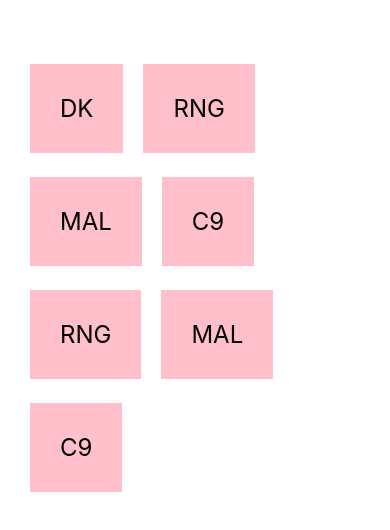
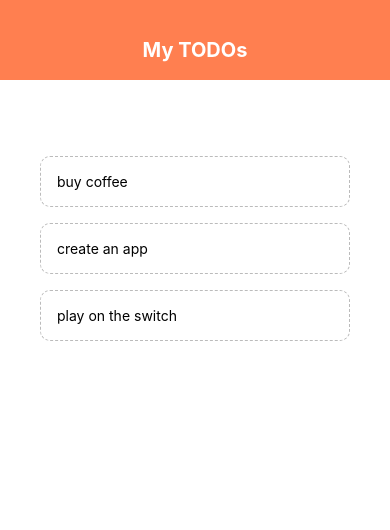
Before and after one commit to Cyjin-jani/myReactNativebasic, a React Native app: screen / in a window 390 px wide. Shown: the top 530 px of the page. Built offline with nearby package versions, Linux system fonts and the light colour scheme.

Commit message:
simple todo app

```diff
--- a/App.js
+++ b/App.js
@@ -10,74 +10,36 @@
   FlatList,
   TouchableOpacity,
 } from 'react-native';
+import Header from './components/header';
+import TodoItem from './components/todoItem';
 
 export default function App() {
-  const [name, setName] = useState('kaka');
-  const [person, setPerson] = useState({ name: 'mario', age: 40 });
-  const [people, setPeople] = useState([
-    { name: 'DK', key: '1' },
-    { name: 'RNG', key: '2' },
-    { name: 'MAL', key: '3' },
-    { name: 'C9', key: '4' },
-    { name: 'RNG', key: '5' },
-    { name: 'MAL', key: '6' },
-    { name: 'C9', key: '7' },
+  const [todos, setTodos] = useState([
+    { text: 'buy coffee', key: '1' },
+    { text: 'create an app', key: '2' },
+    { text: 'play on the switch', key: '3' },
   ]);
 
-  const clickHandler = () => {
-    setName('ricardo');
-    setPerson({ name: 'maka', age: 50 });
-  };
-
-  const pressHandler = (id) => {
-    console.log(id);
-    setPeople((prevPeople) => {
-      return prevPeople.filter((p) => p.key != id);
+  const pressHandler = (key) => {
+    setTodos((prevTodos) => {
+      return prevTodos.filter((todo) => todo.key !== key);
     });
   };
 
   return (
     <View style={styles.container}>
       <StatusBar style="auto" />
-
-      {/* <View style={styles.header}>
-        <Text style={styles.boldText}> Hello world! {name} </Text>
-        <Text>
-          His name is {person.name} and his age is {person.age}{' '}
-        </Text>
-        <Text>Enter Name:</Text>
-        <TextInput
-          style={styles.input}
-          placeholder="e.g. johe"
-          onChangeText={(value) => setName(value)}
-          keyboardType="numeric"
-          multiline
-        />
-      </View>
-      <View style={styles.buttonContainer}>
-        <Button title="update Name" onPress={clickHandler} />
-      </View> */}
-      <View style={styles.containerBox}>
-        {/* FlatList 를 이용한 리스트 보여주기 */}
-        {/* flatlist는 처음부터 전체 데이터 가져와서 렌더링 하는게 아니라, 화면에 보여지는 만큼만 가져와서 렌더링 한 뒤, 이후 스크롤을 하면 새로 데이터 그려줌 */}
-        {/* 단, data에 들어가는 객체 배열에는 key라는 property가 필요하다 (자동 키 맵핑) 혹은 구별자가 있다면, keyExtractor를 이용하여 key로 만들어 줄 수가 있다. */}
-        {/* <FlatList
-          keyExtractor={(item) => item.id}
-          data={people}
-          renderItem={({ item }) => (
-            <Text style={styles.item}>{item.name}</Text>
-          )}
-        /> */}
-        {/* grid 처럼 한 줄에 몇개의 칼럼을 보여줄지 나타내는 numColumns 프로퍼티 */}
-        <FlatList
-          numColumns={2}
-          data={people}
-          renderItem={({ item }) => (
-            <TouchableOpacity onPress={() => pressHandler(item.key)}>
-              <Text style={styles.item}>{item.name}</Text>
-            </TouchableOpacity>
-          )}
-        />
+      <Header />
+      <View style={styles.content}>
+        {/* To do form */}
+        <View style={styles.list}>
+          <FlatList
+            data={todos}
+            renderItem={({ item }) => (
+              <TodoItem item={item} pressHandler={pressHandler} />
+            )}
+          />
+        </View>
       </View>
     </View>
   );
@@ -87,40 +49,11 @@
   container: {
     flex: 1,
     backgroundColor: '#fff',
-    // alignItems: 'center',
-    // justifyContent: 'center',
   },
-  containerBox: {
-    flex: 1,
-    backgroundColor: '#fff',
-    paddingTop: 40,
-    paddingHorizontal: 20,
+  content: {
+    padding: 40,
   },
-  header: {
-    backgroundColor: 'yellow',
-    padding: 20,
-  },
-  boldText: {
-    fontSize: 20,
-    fontWeight: 'bold',
-  },
-  buttonContainer: {
+  list: {
     marginTop: 20,
-    borderWidth: 1,
-    borderColor: 'skyblue',
-  },
-  input: {
-    borderWidth: 1,
-    borderColor: '#777',
-    padding: 8,
-    margin: 10,
-    width: 200,
-  },
-  item: {
-    marginTop: 24,
-    padding: 30,
-    backgroundColor: 'pink',
-    fontSize: 24,
-    marginHorizontal: 10,
   },
 });
--- /dev/null
+++ b/components/header.js
@@ -0,0 +1,24 @@
+import React from 'react';
+import { StyleSheet, Text, View } from 'react-native';
+
+export default function Header() {
+  return (
+    <View style={styles.header}>
+      <Text style={styles.title}>My TODOs</Text>
+    </View>
+  );
+}
+
+const styles = StyleSheet.create({
+  header: {
+    height: 80,
+    paddingTop: 38,
+    backgroundColor: 'coral',
+  },
+  title: {
+    textAlign: 'center',
+    color: '#fff',
+    fontSize: 20,
+    fontWeight: 'bold',
+  },
+});
--- /dev/null
+++ b/components/todoItem.js
@@ -0,0 +1,21 @@
+import React from 'react';
+import { StyleSheet, Text, TouchableOpacity } from 'react-native';
+
+export default function TodoItem({ item, pressHandler }) {
+  return (
+    <TouchableOpacity onPress={() => pressHandler(item.key)}>
+      <Text style={styles.item}>{item.text}</Text>
+    </TouchableOpacity>
+  );
+}
+
+const styles = StyleSheet.create({
+  item: {
+    padding: 16,
+    marginTop: 16,
+    borderColor: '#bbb',
+    borderWidth: 1,
+    borderStyle: 'dashed',
+    borderRadius: 10,
+  },
+});
```
Also changed, not shown: AppBackup.js (added, +126 -0 lines).
